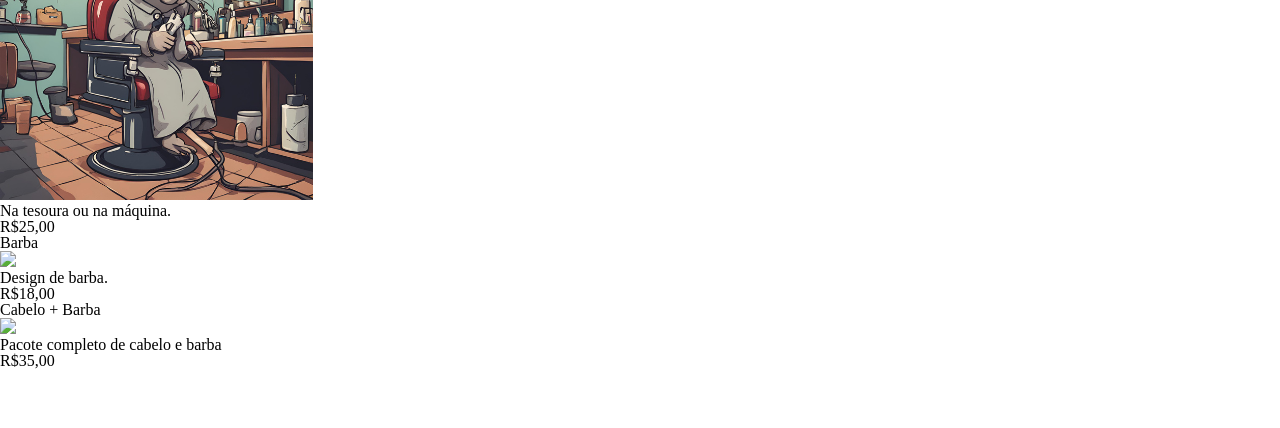
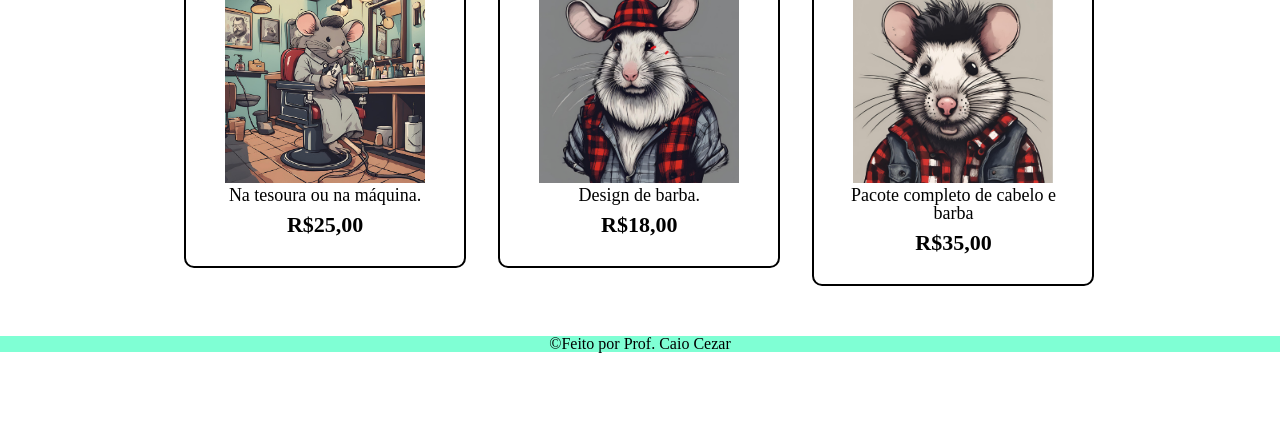
Before and after one commit to prof-caio/barbearia2e-2024, a plain HTML site: page servicos.html in a window 1280 px wide. Shown: the part 372-800 px from the top of the page. Drawn offline with Linux system fonts and the light colour scheme.

Commit message:
organização do css dos serviços

```diff
--- a/servicos.css
+++ b/servicos.css
@@ -31,3 +31,62 @@ nav {
     top: 100px;
     right: 0;
 }
+
+nav a:hover {
+    color: orangered;
+    text-decoration: underline;
+}
+
+.servicos {
+    width: 940px;
+    margin: 0 auto;
+    padding: 50px 0;
+}
+
+.servicos li {
+    display: inline-block;
+    text-align: center;
+    width: 30%;
+    vertical-align: top;
+    margin: 0 1.5%;
+    padding: 30px 20px;
+    box-sizing: border-box;
+    border: 2px solid black;
+    border-radius: 10px;
+}
+
+.servicos li:hover {
+    border-color: orangered;
+}
+
+.servicos li:active {
+    border-color: chartreuse;
+}
+
+.servicos li:hover h2{
+    font-size: 34px;
+}
+
+.servicos li img {
+    width: 200px;
+}
+
+.servicos h2 {
+    font-size: 30px;
+    font-weight: bold;
+}
+
+.servico-descricao {
+    font-size: 18px;
+}
+
+.servico-preco {
+    font-size: 22px;
+    font-weight: bold;
+    margin-top: 10px;
+}
+
+footer{
+    background-color: aquamarine;
+    text-align: center;
+}
--- a/servicos.html
+++ b/servicos.html
@@ -32,17 +32,20 @@
             </li>
             <li>
                 <h2>Barba</h2>
-                <img src="###">
+                <img src="barba.png">
                 <p class="servico-descricao">Design de barba.</p>
                 <p class="servico-preco">R$18,00</p>
             </li>
             <li>
                 <h2>Cabelo + Barba</h2>
-                <img src="###">
+                <img src="barba+cabelo.png">
                 <p class="servico-descricao">Pacote completo de cabelo e barba</p>
                 <p class="servico-preco">R$35,00</p>
             </li>
         </ul>
     </main>
+    <footer>
+        &copy;Feito por Prof. Caio Cezar
+    </footer>
 </body>
 </html>
```
Also changed, not shown: barba+cabelo.png (added), barba.png (added).
